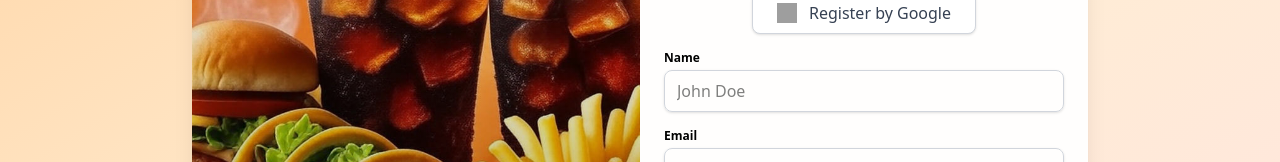
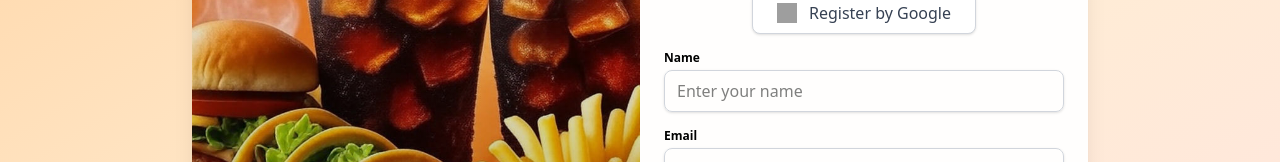
Before and after one commit to DivyanshuVerma1001/Swiggy-clone-food-delivery-website-, a React (Vite) app in the folder Client/: page /signup in a window 1280 px wide. Shown: the part 203-365 px from the top of the page. Built offline with nearby package versions, Linux system fonts and the light colour scheme; no server answers; grey boxes are pictures that could not be loaded.

Commit message:
minor changes

```diff
--- a/Client/src/pages/AuthPages/signupPage.jsx
+++ b/Client/src/pages/AuthPages/signupPage.jsx
@@ -98,7 +98,7 @@ function Signup() {
               <label className="block text-xs font-semibold mb-1">Name</label>
               <input
                 {...register("name")}
-                placeholder="John Doe"
+                placeholder="Enter your name"
                 className={`w-full px-3 py-2 border rounded-lg shadow-sm focus:ring-1 focus:ring-orange-400 focus:outline-none transition-all duration-200 ${
                   errors.name ? "border-red-500" : "border-gray-300"
                 }`}
```
